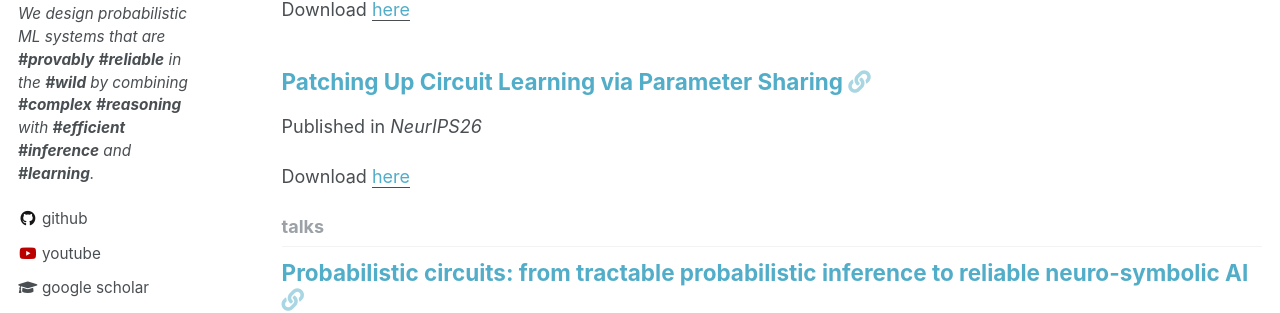
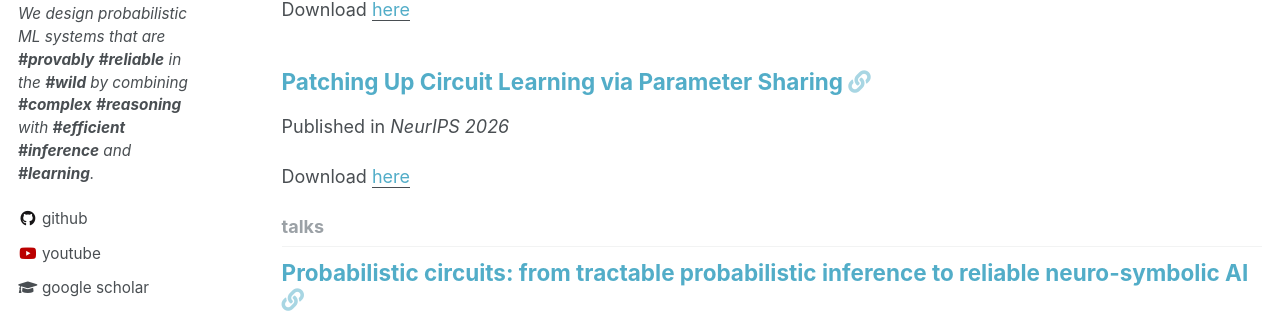
Before and after one commit to april-tools/april-tools.github.io, a Jekyll site: the page built from _pages/collection-archive.html, in a window 1280 px wide and 900 px high, scrolled down 17247 px. Shown: the part 321-634 px from the top of the window. Built offline with Jekyll 4.4.1, drawn with Linux system fonts in a browser that asks for light colours; nearby versions of some CDN libraries.

Commit message:
Update bricout2026patching.md

```diff
--- a/_publications/bricout2026patching.md
+++ b/_publications/bricout2026patching.md
@@ -9,7 +9,7 @@ image: "/images/papers/bricout2026patching/repa.png"
 authors: "Charles Bricout, Gennaro Gala, Viacheslav Borovitskiy, Antonio Vergari"
 paperurl: "https://arxiv.org/abs/2611.12436"
 pdf: "https://arxiv.org/pdf/2611.12436"
-venue: "NeurIPS26"
+venue: "NeurIPS 2026"
 excerpt: "We introduce new forms of parameter sharing that improve the efficiency of probabilistic circuits—measured by FLOPs, memory use, and runtime—on image and tabular data while maintaining or even improving likelihood estimation."
 abstract: "Probabilistic circuits (PCs) have emerged as generative models guaranteeing tractable probabilistic inference. However, tractability comes at the price of larger model sizes than in other generative models. As such, to scale PCs to high-dimensional data such as images, previous work has devised several parameter sharing techniques as well as fast evaluation protocols that consider learning PCs on independent image patches. In this work, we revisit this practice to highlight a surprising learnability issue: models that assume independence counterintuitively can yield better likelihoods than models that do not. To break this apparent bottleneck and to scale PCs further, we introduce a recursive parameter sharing construction (RePA) that fosters efficiency without assuming independence. We show empirically that RePA can greatly reduce time and memory consumption while yielding competitive likelihoods. Inspired by these results, we further generalize the approach to data modalities that do not inherently exhibit patch-structure (NoPA), such as tabular data, showing similar efficiency improvements, with marginal changes in likelihoods and sample quality on seven tabular datasets. Code available at [this https URL](https://github.com/april-tools/RePA)."
 supplemental:
```
